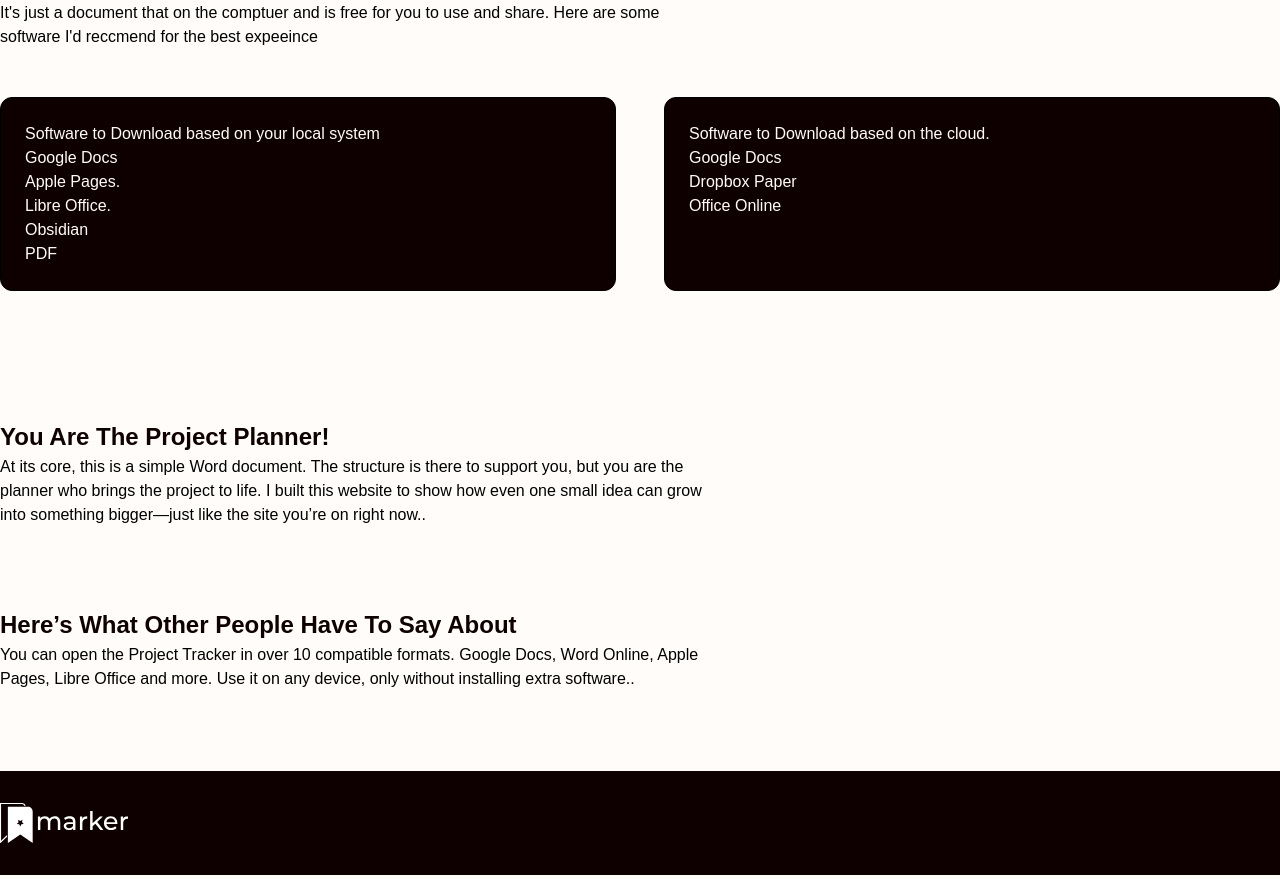
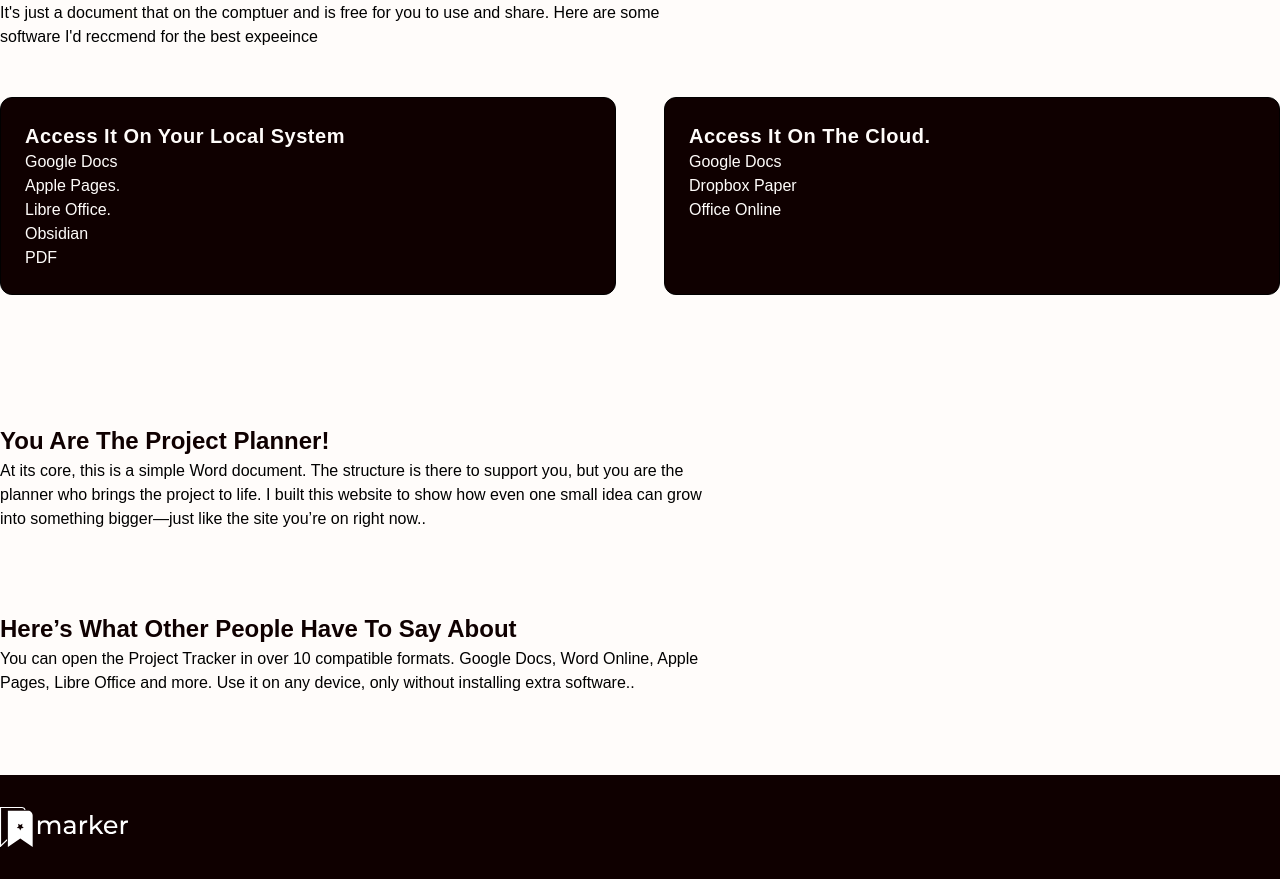
Before and after one commit to Justin-Bento/marker, a React (Vite) app: page / in a window 1280 px wide. Shown: the part 1200-2079 px from the top of the page. Built offline with nearby package versions, Linux system fonts and the light colour scheme; a web font is replaced by a local one.

Commit message:
Updated card content

```diff
--- a/src/frontend/pages/Home.tsx
+++ b/src/frontend/pages/Home.tsx
@@ -51,7 +51,7 @@ export default function Home() {
         </p>
       <div className="grid grid-cols-1 lg:grid-cols-2 gap-12">
           <div className="my-12 p-6 rounded-xl bg-black *:text-white border">
-          <p>Software to Download based on your local system</p>
+          <p className="text-xl font-bold tracking-wide capitalize">Access it On Your Local system</p>
           <ul className="">
             <li className="">Google Docs</li>
             <li className="">Apple Pages.</li>
@@ -62,7 +62,7 @@ export default function Home() {
         </div>
         <div className="my-12 p-6 rounded-xl bg-black *:text-white border">
           <ul className="">
-            <p>Software to Download based on the cloud.</p>
+            <p className="text-xl font-bold tracking-wide capitalize">Access it on the cloud.</p>
             <li className="">Google Docs</li>
             <li className="">Dropbox Paper</li>
             <li className="">Office Online</li>
```
